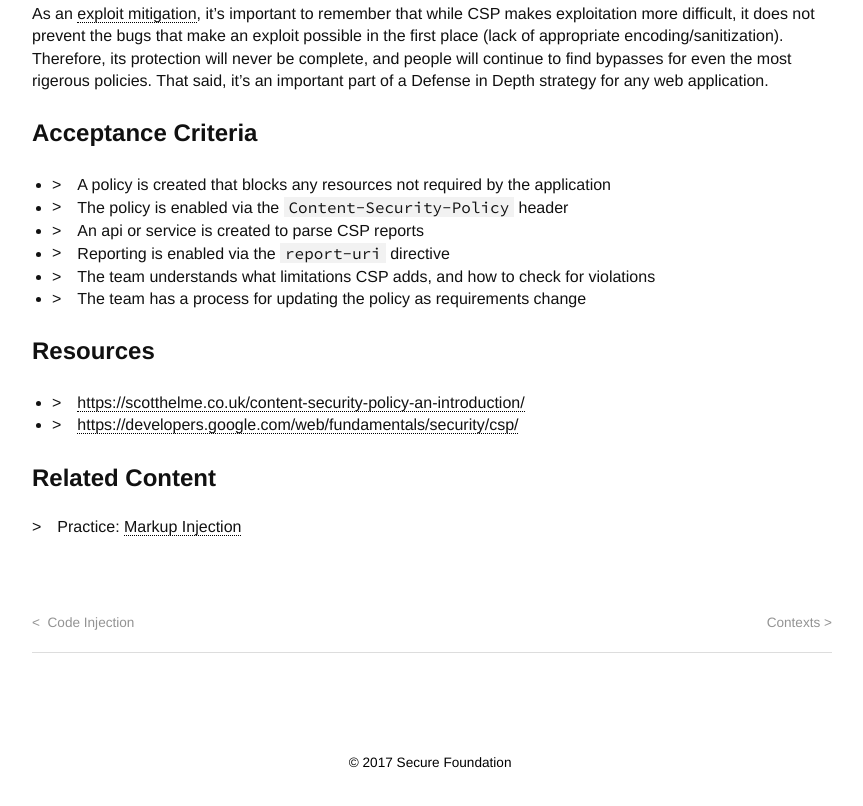
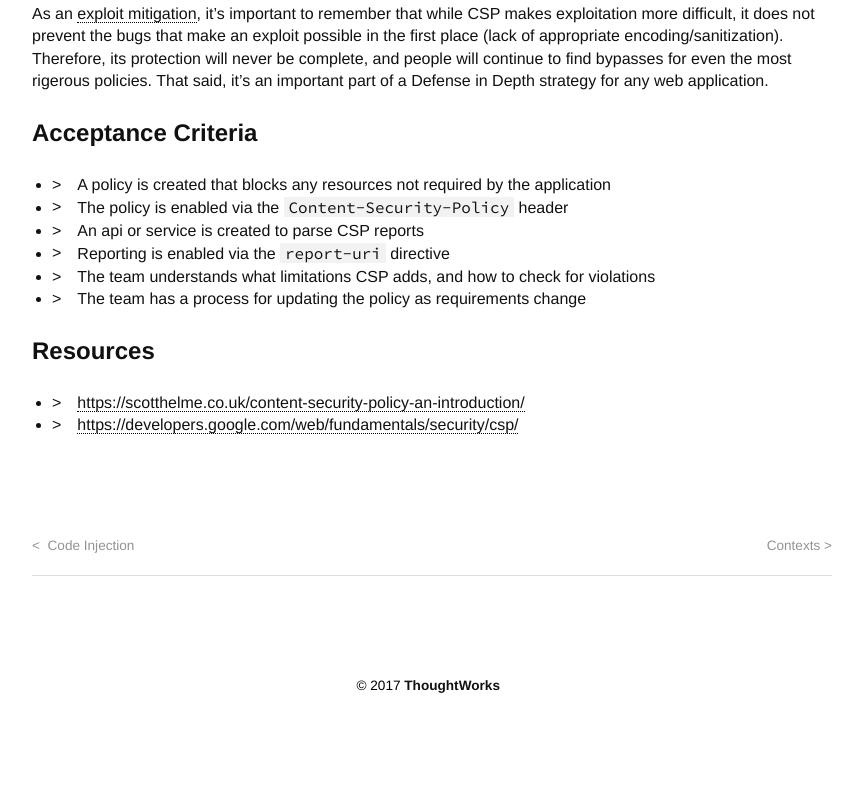
Before and after one commit to securefoundation/securefoundation.github.io, a plain HTML site: page contexts/spring/index.html in a window 1280 px wide. Shown: the part 3421-4227 px from the top of the page, without its empty margins (208-1071 px from the left). After the commit the page ends 4166 px from the top, so only its background shows below. Drawn offline with nearby package versions, Linux system fonts and the light colour scheme.

Commit message:
build site

```diff
--- a/contexts/spring/index.html
+++ b/contexts/spring/index.html
@@ -985,17 +985,6 @@ Depth strategy for any web application.</p>
 
 
 
-
-            <h2>Related Content</h2>
-
-
-              <li>
-                Practice:
-                <a href="https://securefoundation.github.io/react/markup-injection/">Markup Injection</a>
-              </li>
-
-
-
         </div>
 
 
@@ -1048,7 +1037,7 @@ Depth strategy for any web application.</p>
 
     <div class="outer">
         <div id="footer-info" class="inner">
-            &copy; 2017 Secure Foundation&nbsp;
+            &copy; 2017 <a href="https://www.thoughtworks.com/" target="_blank">ThoughtWorks</a> &nbsp;
         </div>
     </div>
 
```
Also changed, not shown: contexts/hibernate/index.html (+1 -1 lines), contexts/index.html (+1 -1 lines), contexts/react/index.html (+1 -6 lines), index.html (+1 -1 lines), react/code-injection/index.html (+1 -1 lines), react/index.html (+1 -1 lines), react/markup-injection/index.html (+1 -1 lines), react/object-injection/index.html (+1 -1 lines), react/schema-validation/index.html (+1 -1 lines), react/string-template-injection/index.html (+1 -1 lines), spring/csrf-protection/index.html (+1 -1 lines), spring/custom-auth/index.html (+1 -1 lines), spring/db-query-injection/index.html (+1 -1 lines), spring/index.html (+1 -1 lines), 2 more files.
